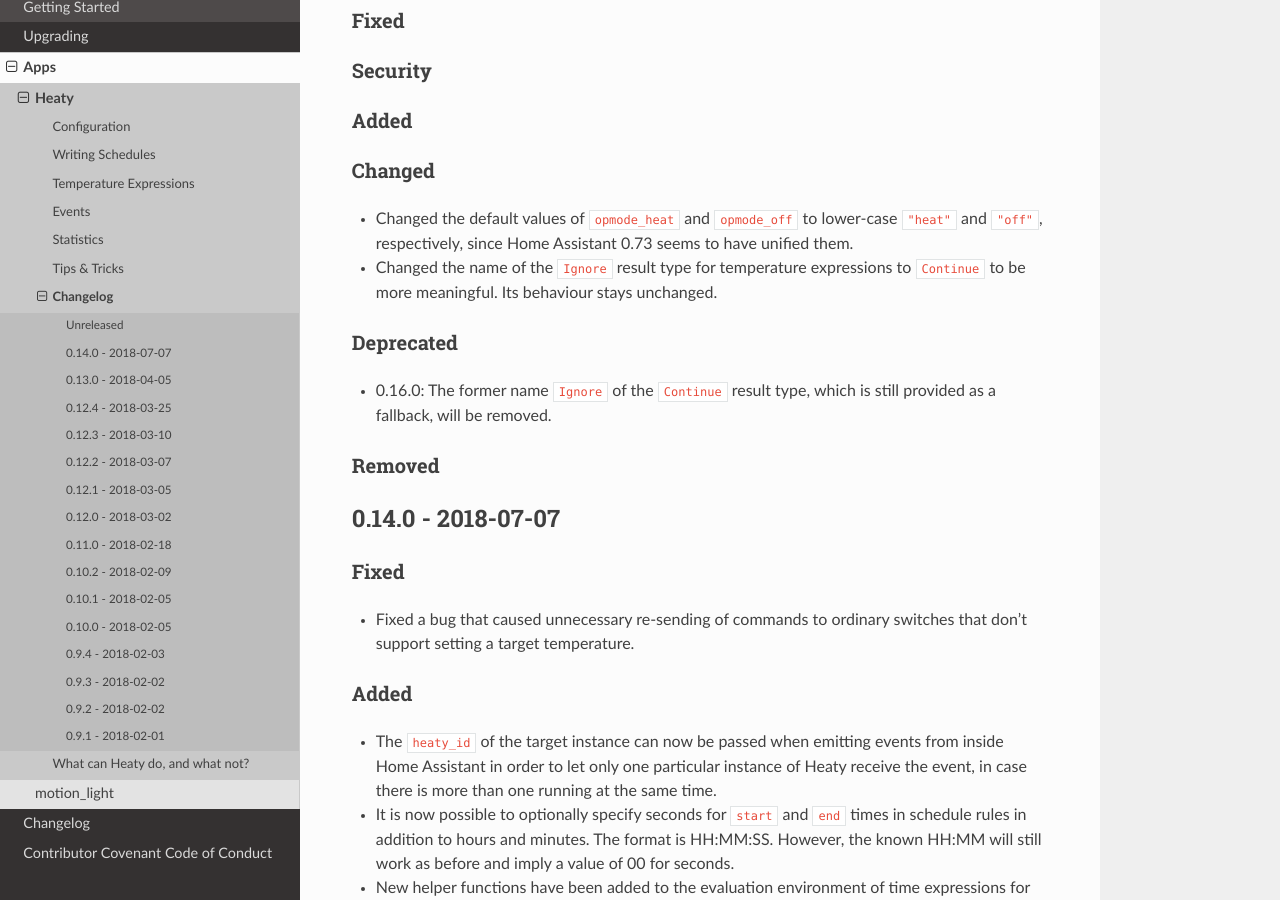
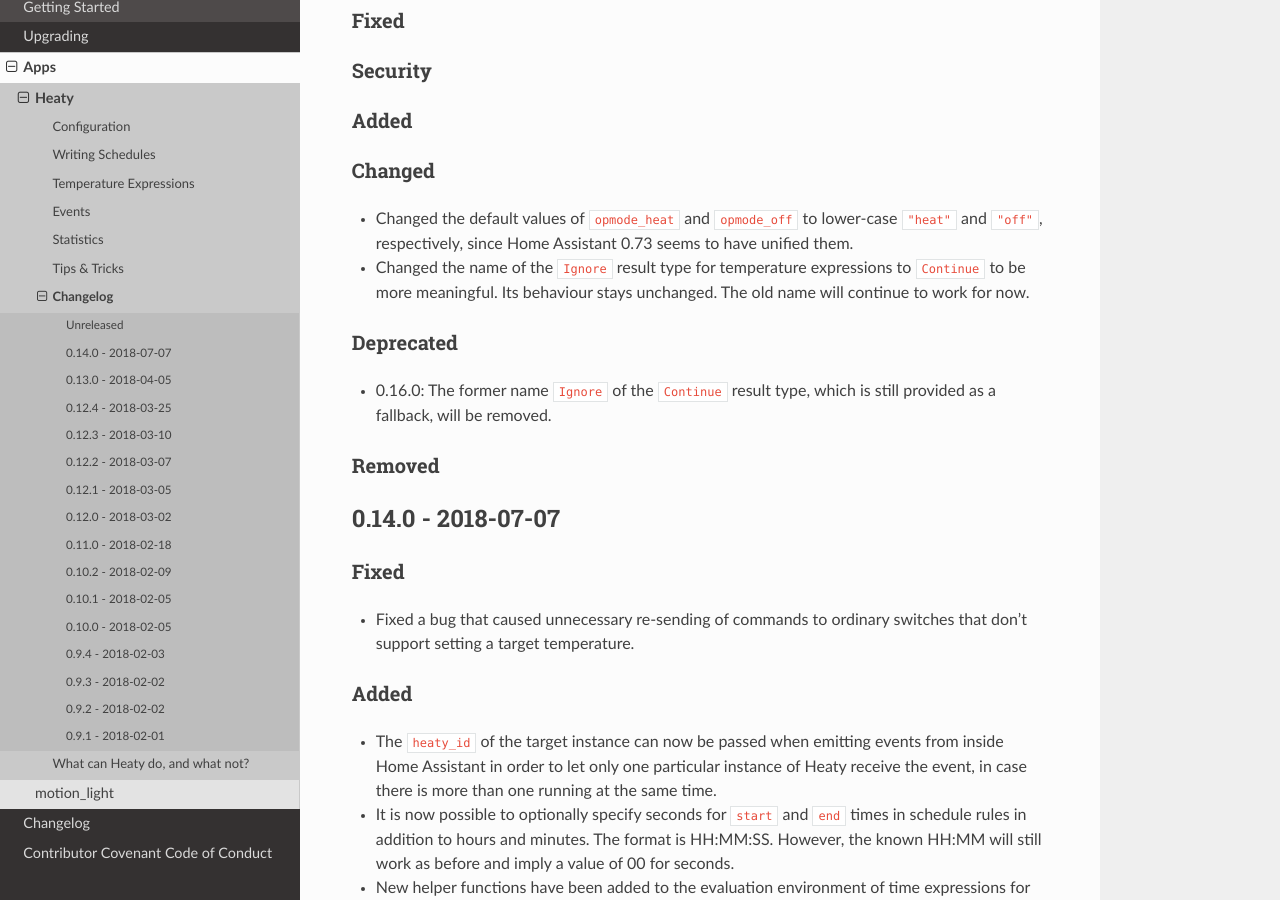
Before and after one commit to bob1de/hass-apps, a Sphinx documentation site: the page built from docs/apps/heaty/CHANGELOG.md, in a window 1280 px wide and 900 px high, scrolled down 305 px. Built offline with Sphinx 7.4.7 and the Read the Docs theme 2.0.0, drawn with Linux system fonts in a browser that asks for light colours.

Commit message:
[heaty] Clarification about renaming of Ignore to Continue in CHANGELOG

```diff
--- a/docs/apps/heaty/CHANGELOG.md
+++ b/docs/apps/heaty/CHANGELOG.md
@@ -20,7 +20,7 @@ and this project adheres to [Semantic Versioning](http://semver.org/spec/v2.0.0.
   Assistant 0.73 seems to have unified them.
 * Changed the name of the ``Ignore`` result type for temperature
   expressions to ``Continue`` to be more meaningful. Its behaviour
-  stays unchanged.
+  stays unchanged. The old name will continue to work for now.
 
 ### Deprecated
 * 0.16.0: The former name ``Ignore`` of the ``Continue`` result type,
```
